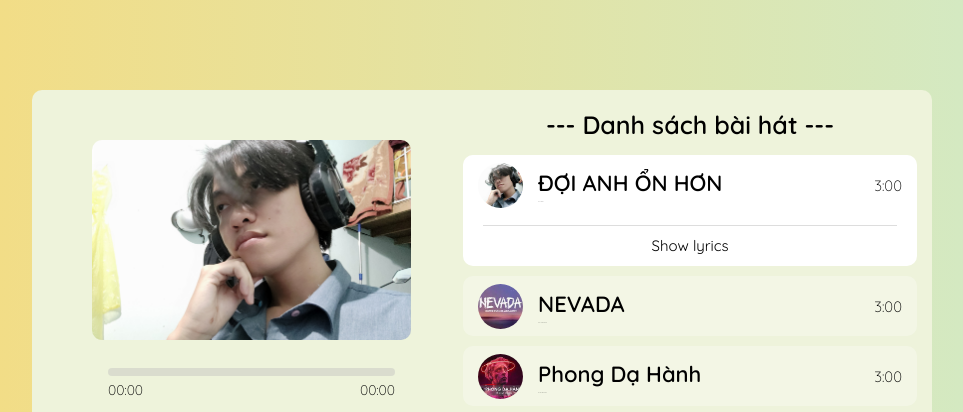
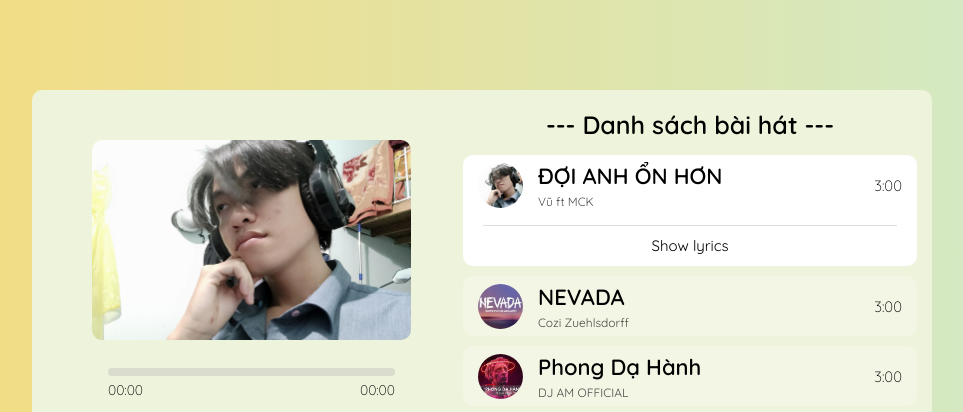
Before and after one commit to NguyenAnhVu020600/MusicPlayer, a plain HTML site: page index.html in a window 1280 px wide. Shown: the top 412 px of the page, without its empty margins (158-1121 px from the left). Drawn offline with Linux system fonts and the light colour scheme.

Commit message:
- update -

```diff
--- a/assets/css/style.css
+++ b/assets/css/style.css
@@ -316,7 +316,7 @@ body{
 
 }
 .author-detail{
-    font-size: 1.2px;
+    font-size: 1.2rem;
     opacity: 0.7;
     margin: 2px 0;
 }
```
